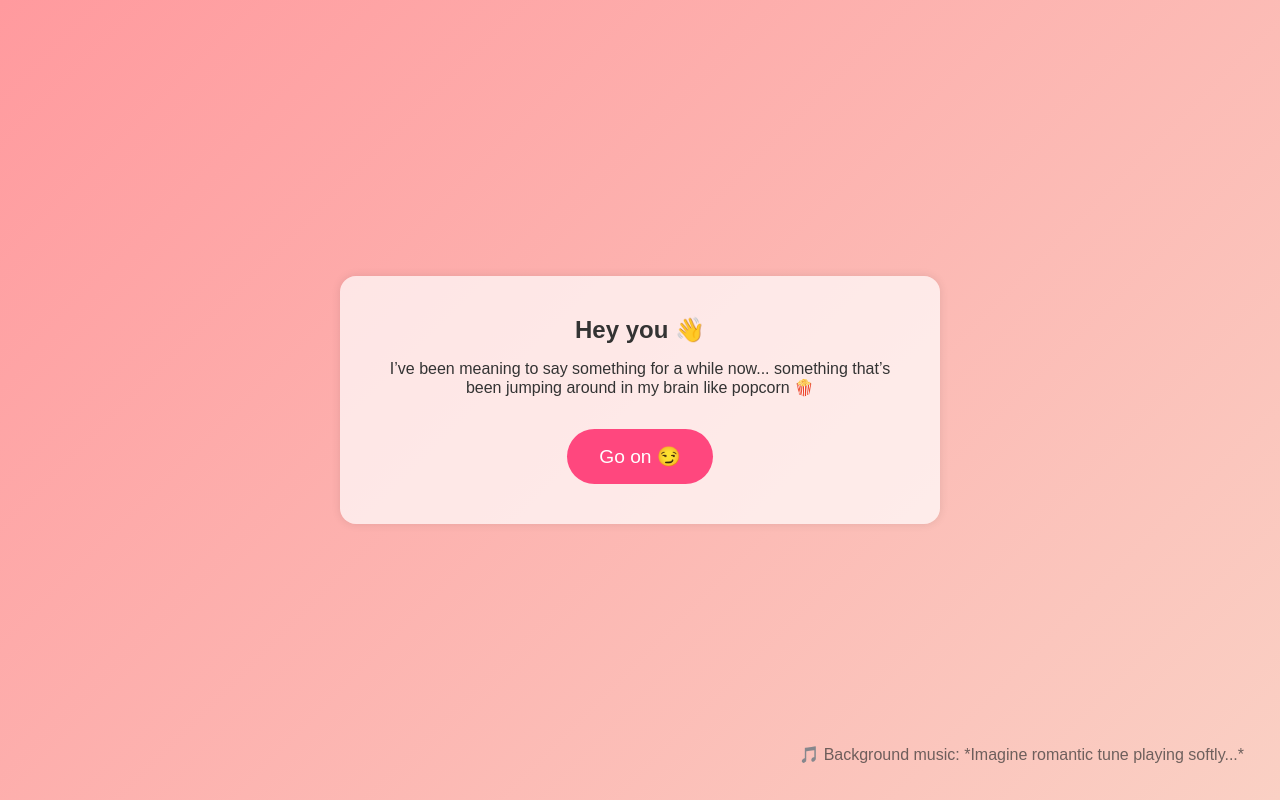
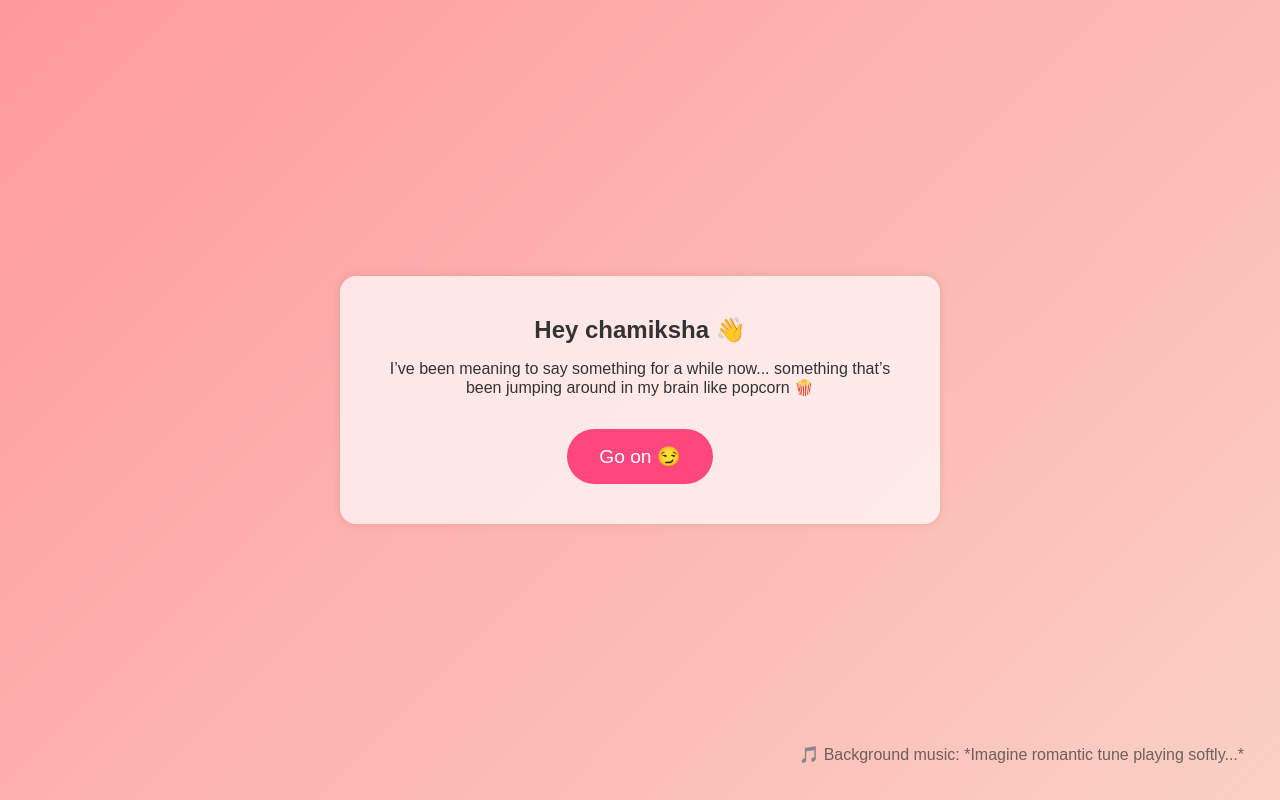
Before and after one commit to yashwanthvm02/summa, a plain HTML site: page index.html in a window 1280 px wide. Drawn offline with Linux system fonts and the light colour scheme.

Commit message:
Update index.html

```diff
--- a/index.html
+++ b/index.html
@@ -92,7 +92,7 @@
 <body>
 
   <div id="page1" class="story">
-    <h2>Hey you 👋</h2>
+    <h2>Hey chamiksha 👋</h2>
     <p>I’ve been meaning to say something for a while now... something that’s been jumping around in my brain like popcorn 🍿</p>
     <button class="btn yes" onclick="nextPage(2)">Go on 😏</button>
   </div>
```
